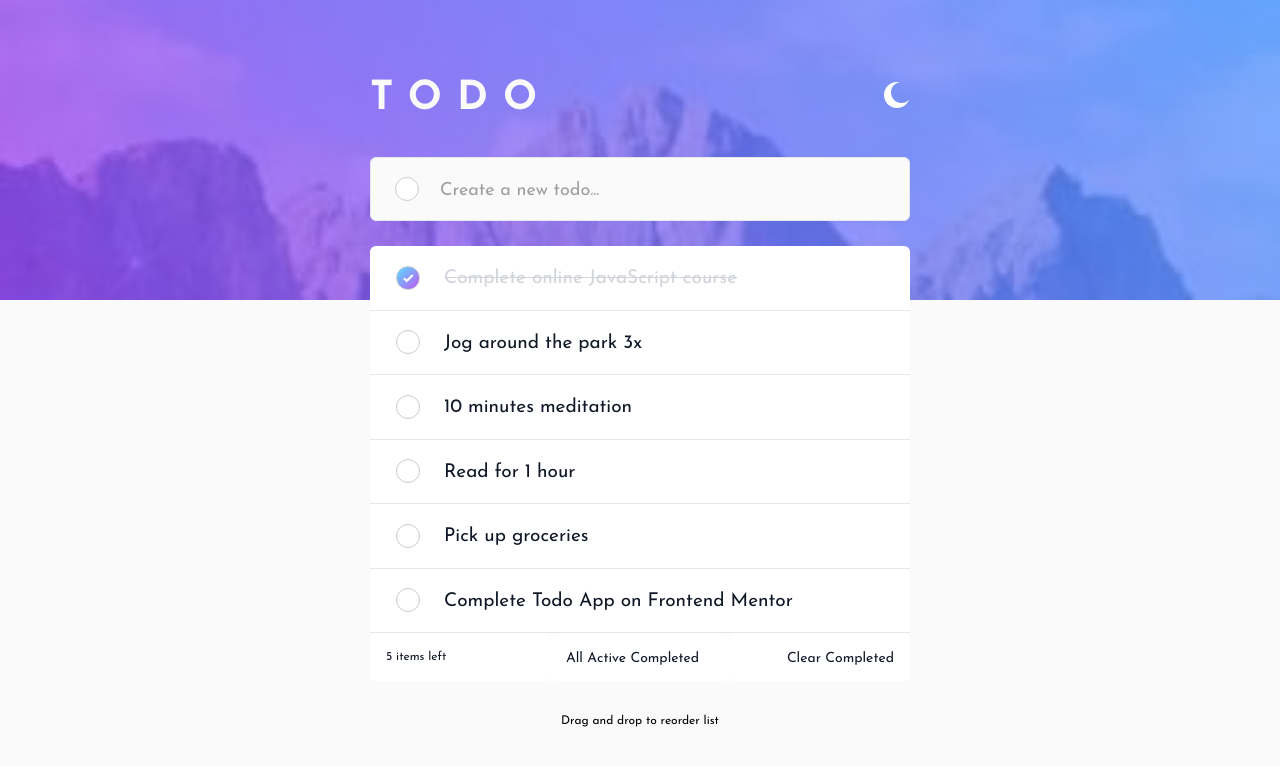
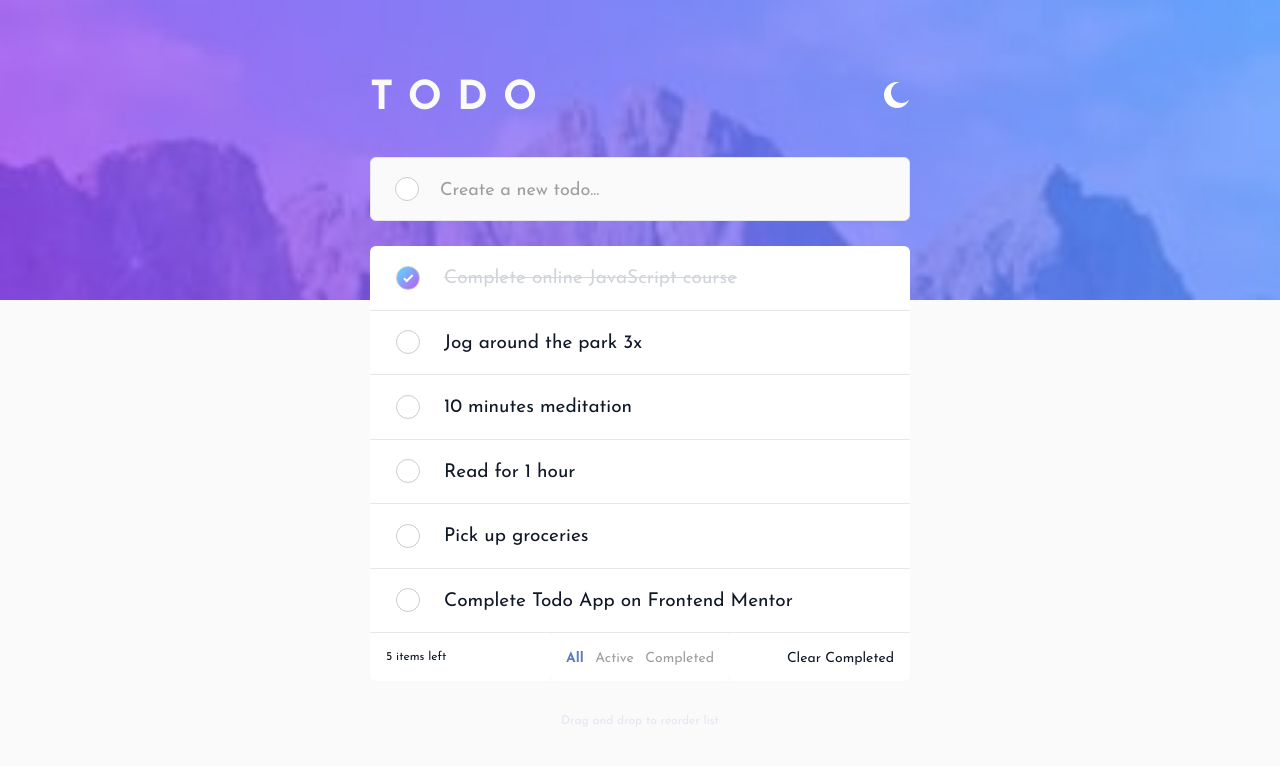
Before and after one commit to theperiscope/react-todo-app, a React (Create React App) app in the folder reactjs/: page / in a window 1280 px wide. Shown: the top 766 px of the page. Built offline with nearby package versions, Linux system fonts and the light colour scheme.

Commit message:
implement filters and 'clear completed'

```diff
--- a/reactjs/src/App.js
+++ b/reactjs/src/App.js
@@ -27,6 +27,7 @@ const getInitialTheme = () => {
 function App() {
   const [theme, setTheme] = useState(getInitialTheme())
   const value = useMemo(() => ({ theme, setTheme }), [theme])
+  const [filterName, setFilterName] = useState('all')
 
   const [todos, setToDos] = useState([
     { id: 'task-1', label: "Complete online JavaScript course", checked: true },
@@ -36,6 +37,15 @@ function App() {
     { id: 'task-5', label: "Pick up groceries", checked: false },
     { id: 'task-6', label: "Complete Todo App on Frontend Mentor", checked: false },
   ])
+
+  const onFilterToDo = (e) => {
+    setFilterName(e)
+  }
+
+  const onClearCompletedToDos = () => {
+    const filteredToDos = todos.filter(todo => !todo.checked)
+    setToDos(filteredToDos)
+  }
 
   const onAddToDo = (newToDo) => {
     setToDos(currentState => [...currentState, newToDo])
@@ -71,8 +81,8 @@ function App() {
           <div className='mt-[22px] text-right'><NewChangeThemeButton /></div>
           <div className='grid grid-cols-1 gap-0 mt-[8px] content-start w-mobile sm:w-desktop'>
             <ToDoAdd onAdd={onAddToDo} />
-            <ToDoItemList todos={todos} onChangeToDo={onChangeToDo} onDeleteToDo={onDeleteToDo} />
-            <ToDoBar todos={todos} />
+            <ToDoItemList filterName={filterName} todos={todos} onChangeToDo={onChangeToDo} onDeleteToDo={onDeleteToDo} />
+            <ToDoBar currentFilter={filterName} todos={todos} onFilter={onFilterToDo} onClearCompleted={onClearCompletedToDos} />
           </div>
         </div>
       </div>
--- a/reactjs/src/components/ToDoAdd.css
+++ b/reactjs/src/components/ToDoAdd.css
@@ -14,4 +14,6 @@
   -webkit-appearance: none;
   outline: none;
   cursor: pointer;
+
+  @apply dark:bg-dark-very-dark-desaturated-blue dark:border-gray-600
 }
--- a/reactjs/src/components/ToDoBar.css
+++ b/reactjs/src/components/ToDoBar.css
@@ -9,3 +9,15 @@
  .x3 {
   @apply rounded-md
  }
+
+ .filter {
+  @apply text-light-placeholder-color text-[14px]
+ }
+
+ .filter.active {
+  @apply text-light-active-filter-color font-bold
+ }
+
+ .filter:hover {
+  @apply text-black
+ }
--- a/reactjs/src/components/ToDoBar.js
+++ b/reactjs/src/components/ToDoBar.js
@@ -1,7 +1,7 @@
 import { useMemo } from 'react'
 import './ToDoBar.css'
 
-function ToDoBar({ todos }) {
+function ToDoBar({ currentFilter, todos, onFilter, onClearCompleted }) {
 
   const totalLeftTasks = useMemo(() => {
     return todos.filter(task => !task.checked).length
@@ -9,11 +9,21 @@ function ToDoBar({ todos }) {
 
   return (
     <div className="grid grid-cols-2 sm:grid-cols-3">
-      <div className='x1 bg-light-control-background-color dark:bg-dark-very-dark-desaturated-blue px-4 pt-4 pb-3 m-0 order-1 sm:order-1 text-left   sm:text-left                                        text-xs text-gray-900 dark:text-gray-300'>{totalLeftTasks} {totalLeftTasks === 1 ? "item" : "items"} left</div>
-      <div className='x2 bg-light-control-background-color dark:bg-dark-very-dark-desaturated-blue px-4 pt-4 pb-3 m-0 order-2 sm:order-3 text-right  sm:text-right                                       text-sm text-gray-900 dark:text-gray-300'>Clear Completed</div>
-      <div className='x3 bg-light-control-background-color dark:bg-dark-very-dark-desaturated-blue px-4 pt-4 pb-3 m-0 order-3 sm:order-2 text-center sm:text-left  col-span-2 sm:col-span-1 mt-3 sm:mt-0 text-sm text-gray-900 dark:text-gray-300'>All Active Completed</div>
+      <div className='x1 bg-light-control-background-color dark:bg-dark-very-dark-desaturated-blue px-4 pt-4 pb-3 m-0 order-1 sm:order-1 text-left   sm:text-left  text-xs text-gray-900 dark:text-gray-300'>{totalLeftTasks} {totalLeftTasks === 1 ? "item" : "items"} left</div>
+      <div className='x2 bg-light-control-background-color dark:bg-dark-very-dark-desaturated-blue px-4 pt-4 pb-3 m-0 order-2 sm:order-3 text-right  sm:text-right text-sm text-gray-900 dark:text-gray-300'>
+        <ul>
+          <li><button onClick={() => onClearCompleted()}>Clear Completed</button></li>
+        </ul>
+      </div>
+      <div className='x3 bg-light-control-background-color dark:bg-dark-very-dark-desaturated-blue px-4 pt-4 pb-3 m-0 order-3 sm:order-2 text-center sm:text-left  col-span-2 sm:col-span-1 mt-3 sm:mt-0 text-sm text-gray-900 dark:text-gray-300'>
+        <div class="flex justify-between">
+            <div className={`filter ${currentFilter === 'all' && 'active'}`}><button onClick={() => onFilter('all')}>All</button></div>
+            <div className={`filter ${currentFilter === 'active' && 'active'}`}><button onClick={() => onFilter('active')}>Active</button></div>
+            <div className={`filter ${currentFilter === 'completed' && 'active'}`}><button onClick={() => onFilter('completed')}>Completed</button></div>
+        </div>
+      </div>
       <div className='order-4 col-span-2 sm:col-span-3 my-8'>
-        <div className='text-center text-xs text-black dark:text-white'>Drag and drop to reorder list</div>
+        <div className='text-center text-xs text-light-very-light-grayish-blue dark:text-gray-600'>Drag and drop to reorder list</div>
       </div>
     </div>
   )
--- a/reactjs/src/components/ToDoItem.css
+++ b/reactjs/src/components/ToDoItem.css
@@ -17,6 +17,9 @@
   cursor: pointer;
   margin-left:10px;
   margin-right:16px;
+
+  @apply dark:bg-dark-very-dark-desaturated-blue dark:border-gray-600
+
 }
 
 input[type="checkbox"]:focus{
@@ -38,6 +41,7 @@ input[type="checkbox"]:hover::after {
   padding:11px;
   border-radius: 100%;
   background: #fff;
+  @apply dark:bg-dark-very-dark-desaturated-blue dark:border-gray-600
 }
 
 input[type="checkbox"]:checked {
--- a/reactjs/src/components/ToDoItem.js
+++ b/reactjs/src/components/ToDoItem.js
@@ -13,7 +13,7 @@ function ToDoItem({ id, label, checked, onChange, onDelete }) {
         onChange={() => onChange(id)}
         className='w-4 h-4 ring-3 focus:ring-0 focus:ring-white/[1.0] outline-0 bg-light-control-background-color border-gray-300 dark:bg-gray-700 dark:border-gray-600' />
       <label htmlFor={id} className="ml-2 w-full text-[19px] pt-[15px] pb-[12px] ligh text-gray-900 dark:text-gray-300">{label}</label>
-      { !checked && <button className='font-bold  text-light-very-light-gray dark:light-very-light-gray' onClick={() => onDelete(id)}><img src={cross} alt="cross icon" /></button> }
+      { !checked && <button className='p-[10px] font-bold  text-light-very-light-gray dark:light-very-light-gray' onClick={() => onDelete(id)}><img src={cross} alt="cross icon" /></button> }
     </div>
   )
 }
--- a/reactjs/src/components/ToDoItemList.js
+++ b/reactjs/src/components/ToDoItemList.js
@@ -1,11 +1,17 @@
 import ToDoItem from './ToDoItem'
 
-function ToDoItemList({ todos, onChangeToDo, onDeleteToDo }) {
+function ToDoItemList({ filterName, todos, onChangeToDo, onDeleteToDo }) {
   return (
     <div className='first:rounded-md last:rounded-b-md'>
-      {todos.map(todo =>
-        <ToDoItem key={todo.id} onChange={onChangeToDo} onDelete={onDeleteToDo} {...todo} />
-      )}
+      {todos
+        .filter(todo =>
+          filterName === 'all' ||
+          (filterName === 'active' && !todo.checked) ||
+          (filterName === 'completed' && todo.checked)
+        )
+        .map(todo =>
+          <ToDoItem key={todo.id} onChange={onChangeToDo} onDelete={onDeleteToDo} {...todo} />
+        )}
     </div>
   )
 }
--- a/reactjs/tailwind.config.js
+++ b/reactjs/tailwind.config.js
@@ -23,6 +23,7 @@ module.exports = {
         'light-desktop-background-color': '#fafafa',
         'light-control-background-color': '#ffffff',
         'light-placeholder-color': '#9e9da1',
+        'light-active-filter-color': '#5f7ebe',
         'light-very-light-gray': 'hsl(var(--color-light-very-light-gray) / <alpha-value>)',
         'light-very-light-grayish-blue': 'hsl(var(--color-light-very-light-grayish-blue) / <alpha-value>)',
         'light-light-grayish-blue': 'hsl(var(--color-light-light-grayish-blue) / <alpha-value>)',
```
